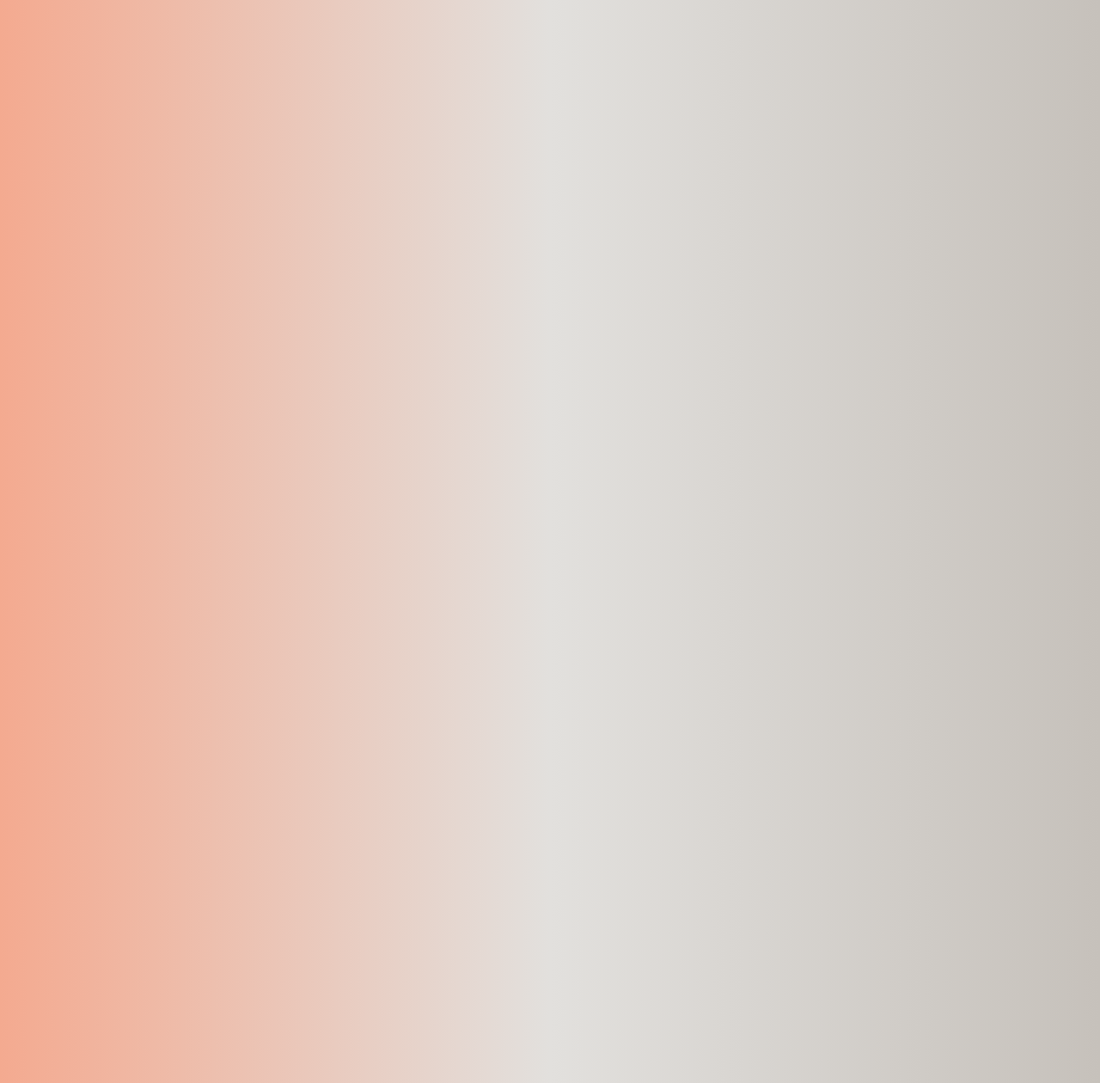
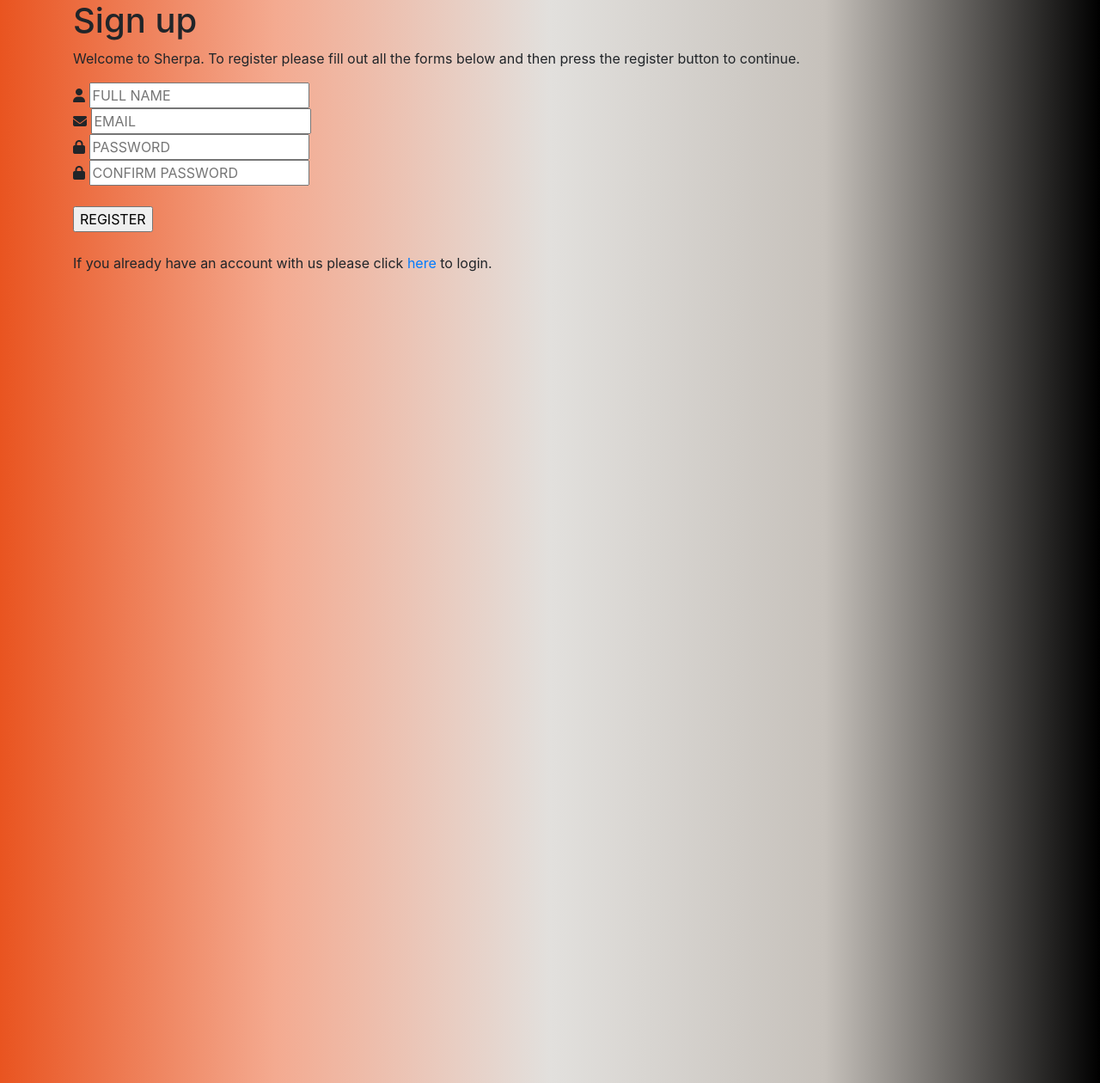
Before and after one commit to mattmallencode/crm, a Flask app: page /signup in a window 1280 px wide. Shown: the whole page at 86% size. Run offline with Flask 3, Linux system fonts and the light colour scheme; parts of the project's set-up code (start-up, migrations or seed data) failed here and were passed over; some libraries are stand-ins or nearby versions.

Commit message:
made changes so that background fits

```diff
--- a/application/static/bootstrapStyles.css
+++ b/application/static/bootstrapStyles.css
@@ -16,11 +16,17 @@ table {
 /* Creating the gradient backgorund */
 .gradient-bg {
     background-image: linear-gradient(to right, #E95420, #F4AA90,#E2E0DD, #C6C1BB, black);
-    background-repeat: no-repeat;
-    background-size: cover;
-    position: fixed;
-    top: -50%;
-    left: -50%;
-    width: 200%;
-    height: 200%;
+     /* Set rules to fill background */
+  min-height: 100%;
+  min-width: 1024px;
+
+  /* Set up proportionate scaling */
+  width: 100%;
+  height: auto;
+
+  /* Set up positioning */
+  position: fixed;
+  top: 0;
+  left: 0;
+
 }
```
